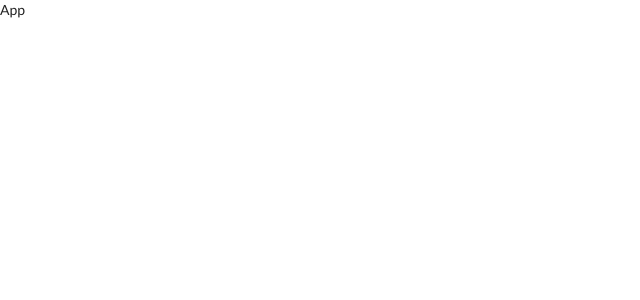
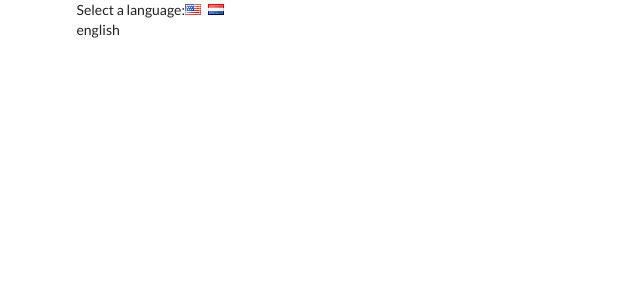
Before and after one commit to mirooooo/React--Context-System, a React (Create React App) app: page / in a window 1280 px wide. Shown: the top 300 px of the page, without its empty margins (0-640 px from the left). Built offline with nearby package versions, Linux system fonts and the light colour scheme.

Commit message:
Selecting a Language

```diff
--- a/package.json
+++ b/package.json
@@ -21,5 +21,9 @@
     "not dead",
     "not ie <= 11",
     "not op_mini all"
-  ]
+  ],
+  "devDependencies": {
+    "eslint-config-prettier": "^3.3.0",
+    "eslint-plugin-prettier": "^3.0.0"
+  }
 }
--- a/src/components/App.js
+++ b/src/components/App.js
@@ -1,9 +1,36 @@
-import React, { Component } from 'react';
+import React, { Component } from "react";
 
 class App extends Component {
-    render() {
-        return (<div>App</div>  );
-    }
+  state = {
+    language: "english"
+  };
+
+  onLanguageChange = language => {
+    this.setState({ language });
+  };
+
+  render() {
+    return (
+      <div className="ui container">
+        <div>
+          Select a language:
+          <i
+            onClick={() => {
+              this.onLanguageChange("english");
+            }}
+            className="flag us"
+          />
+          <i
+            onClick={() => {
+              this.onLanguageChange("dutch");
+            }}
+            className="flag nl"
+          />
+        </div>
+        {this.state.language}
+      </div>
+    );
+  }
 }
 
 export default App;
```
Also changed, not shown: .eslintrc.json (added), 1 other file (tests, documents, lock files or other folders).
